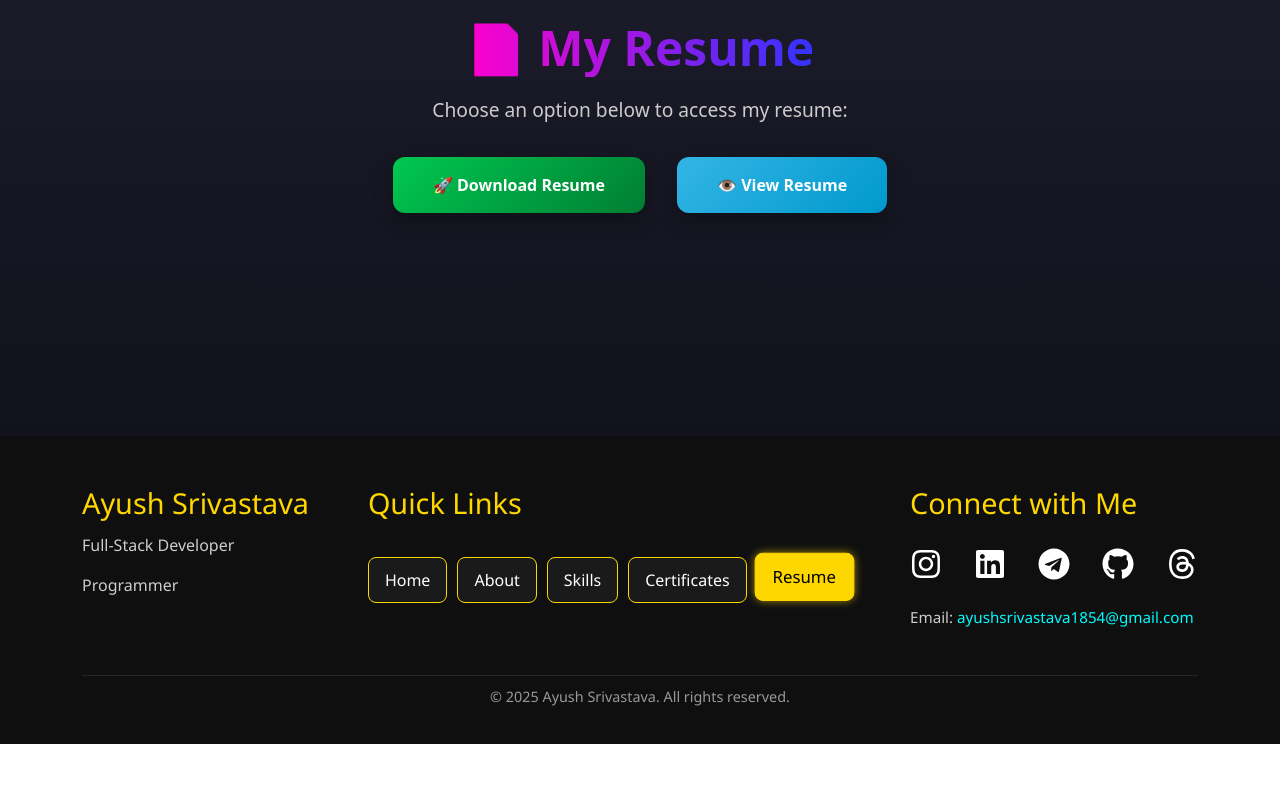
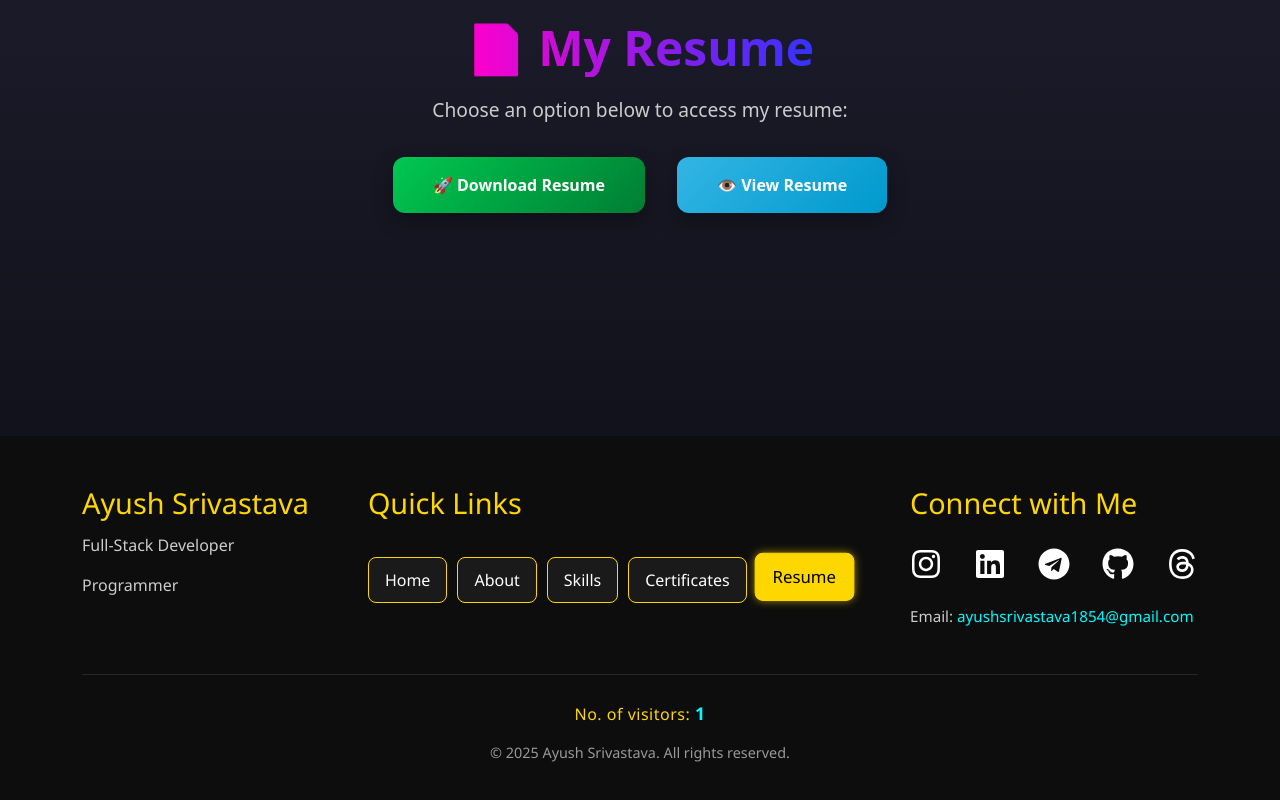
Before and after one commit to ayushsrivastava-01/faaltoo, a React (Vite) app: page /resume in a window 1280 px wide. Shown: the part 289-1089 px from the top of the page. Before the commit the page ends 1033 px from the top, so only its background shows below. Built offline with nearby package versions, Linux system fonts and the light colour scheme.

Commit message:
Adding Project

```diff
--- a/src/components/Footer.jsx
+++ b/src/components/Footer.jsx
@@ -1,22 +1,39 @@
-import React from 'react';
+import React, { useEffect, useState } from 'react';
 import './css/Footer.css';
 import { FaInstagram, FaLinkedin, FaTelegram, FaGithub } from 'react-icons/fa';
 import { FaThreads } from 'react-icons/fa6';
 import { NavLink } from 'react-router-dom';
 
 const Footer = () => {
+  const [visitors, setVisitors] = useState(0);
+
+  useEffect(() => {
+    // ✅ Prevent double counting (React Strict Mode fix)
+    if (!sessionStorage.getItem('counted')) {
+      const storedCount = localStorage.getItem('visitorCount');
+      const newCount = storedCount ? parseInt(storedCount) + 1 : 1;
+      localStorage.setItem('visitorCount', newCount);
+      setVisitors(newCount);
+      sessionStorage.setItem('counted', 'true');
+    } else {
+      const storedCount = localStorage.getItem('visitorCount');
+      setVisitors(storedCount ? parseInt(storedCount) : 1);
+    }
+  }, []);
+
   return (
     <footer className="footer-section">
       <div className="container">
         <div className="footer-content">
-          {/* Left */}
+
+          {/* ===== Left Section ===== */}
           <div className="footer-left">
             <h2 className="footer-heading-underline">Ayush Srivastava</h2>
             <p>Full-Stack Developer</p>
             <p>Programmer</p>
           </div>
 
-          {/* Center - Quick Links */}
+          {/* ===== Center Section (Quick Links) ===== */}
           <div className="footer-center">
             <h4 className="footer-heading-underline">Quick Links</h4><br />
             <div className="quick-links-boxes">
@@ -28,7 +45,7 @@ const Footer = () => {
             </div>
           </div>
 
-          {/* Right */}
+          {/* ===== Right Section (Socials + Email) ===== */}
           <div className="footer-right">
             <h4 className="footer-heading-underline">Connect with Me</h4>
             <div className="social-icons">
@@ -36,14 +53,21 @@ const Footer = () => {
               <a href="https://www.linkedin.com/in/ayush-srivastava01" target="_blank" rel="noreferrer"><FaLinkedin /></a>
               <a href="https://telegram.me/ayushsrivastava_01" target="_blank" rel="noreferrer"><FaTelegram /></a>
               <a href="https://github.com/ayushsrivastava-01" target="_blank" rel="noreferrer"><FaGithub /></a>
-              <a href="https://www.threads.com/@ayushsrivastava_01" target="_blank" rel="noreferrer"><FaThreads /></a>
+              <a href="https://www.threads.net/@ayushsrivastava_01" target="_blank" rel="noreferrer"><FaThreads /></a>
             </div>
+
             <p className="footer-email">
               Email: <a href="mailto:ayushsrivastava1854@gmail.com" className="footer-email-link">ayushsrivastava1854@gmail.com</a>
             </p>
           </div>
         </div>
 
+        {/* ===== Visitor Counter ===== */}
+        <p className="visitors-counter">
+          No. of visitors: <span className="visitor-count">{visitors}</span>
+        </p>
+
+        {/* ===== Copyright ===== */}
         <p className="copyright">
           © {new Date().getFullYear()} Ayush Srivastava. All rights reserved.
         </p>
--- a/src/components/css/Footer.css
+++ b/src/components/css/Footer.css
@@ -1,5 +1,5 @@
 .footer-section {
-  background-color: #0f0f0f;
+  background-color: #0d0d0d;
   color: #fff;
   padding: 50px 20px 20px;
   font-family: 'Segoe UI', Tahoma, Geneva, Verdana, sans-serif;
@@ -14,7 +14,7 @@
   border-bottom: 1px solid rgba(255, 255, 255, 0.1);
 }
 
-/* Animated underline for headings */
+/* Headings */
 .footer-heading-underline {
   position: relative;
   font-size: 1.8rem;
@@ -37,7 +37,7 @@
   width: 100%;
 }
 
-/* Name section */
+/* Left Section */
 .footer-left p {
   margin-top: 8px;
   color: #ccc;
@@ -68,7 +68,6 @@
   box-shadow: 0 0 8px rgba(255, 215, 0, 0.6);
 }
 
-/* ✅ Active Footer link highlight */
 .quick-box.active {
   background-color: #FFD700;
   color: #000;
@@ -76,7 +75,7 @@
   box-shadow: 0 0 8px rgba(255, 215, 0, 0.6);
 }
 
-/* Connect section */
+/* Social Icons */
 .social-icons {
   display: flex;
   gap: 16px;
@@ -91,15 +90,15 @@
 }
 
 .social-icons a:hover {
-  color: rgb(255, 167, 3);
+  color: #FFD700;
   transform: translateY(-5px) scale(1.2);
 }
 
+/* Email */
 .footer-email {
   margin-top: 10px;
   color: #ccc;
   font-size: 0.95rem;
-  line-height: 1.6;
 }
 
 .footer-email-link {
@@ -113,28 +112,28 @@
   text-decoration: underline;
 }
 
-/* Optional Footer Line */
-.footer-line-animation {
-  width: 100%;
-  height: 3px;
-  background: linear-gradient(90deg, #FFD700, #ffffff, #FFD700);
-  background-size: 300% 100%;
-  animation: animateLine 3s linear infinite;
-  margin: 20px 0 10px;
-  border-radius: 10px;
+/* Simple Visitors Counter */
+.visitors-counter {
+  text-align: center;
+  color: #FFD700;
+  font-weight: 500;
+  margin-top: 25px;
+  font-size: 1rem;
+  letter-spacing: 0.5px;
 }
 
-@keyframes animateLine {
-  0% { background-position: 0% 50%; }
-  50% { background-position: 100% 50%; }
-  100% { background-position: 0% 50%; }
+.visitor-count {
+  color: #00fbff;
+  font-weight: 600;
+  font-size: 1.1rem;
 }
 
+/* Copyright */
 .copyright {
   text-align: center;
   font-size: 0.9rem;
   color: #999;
-  margin-top: 10px;
+  margin-top: 15px;
 }
 
 /* Responsive */
```
